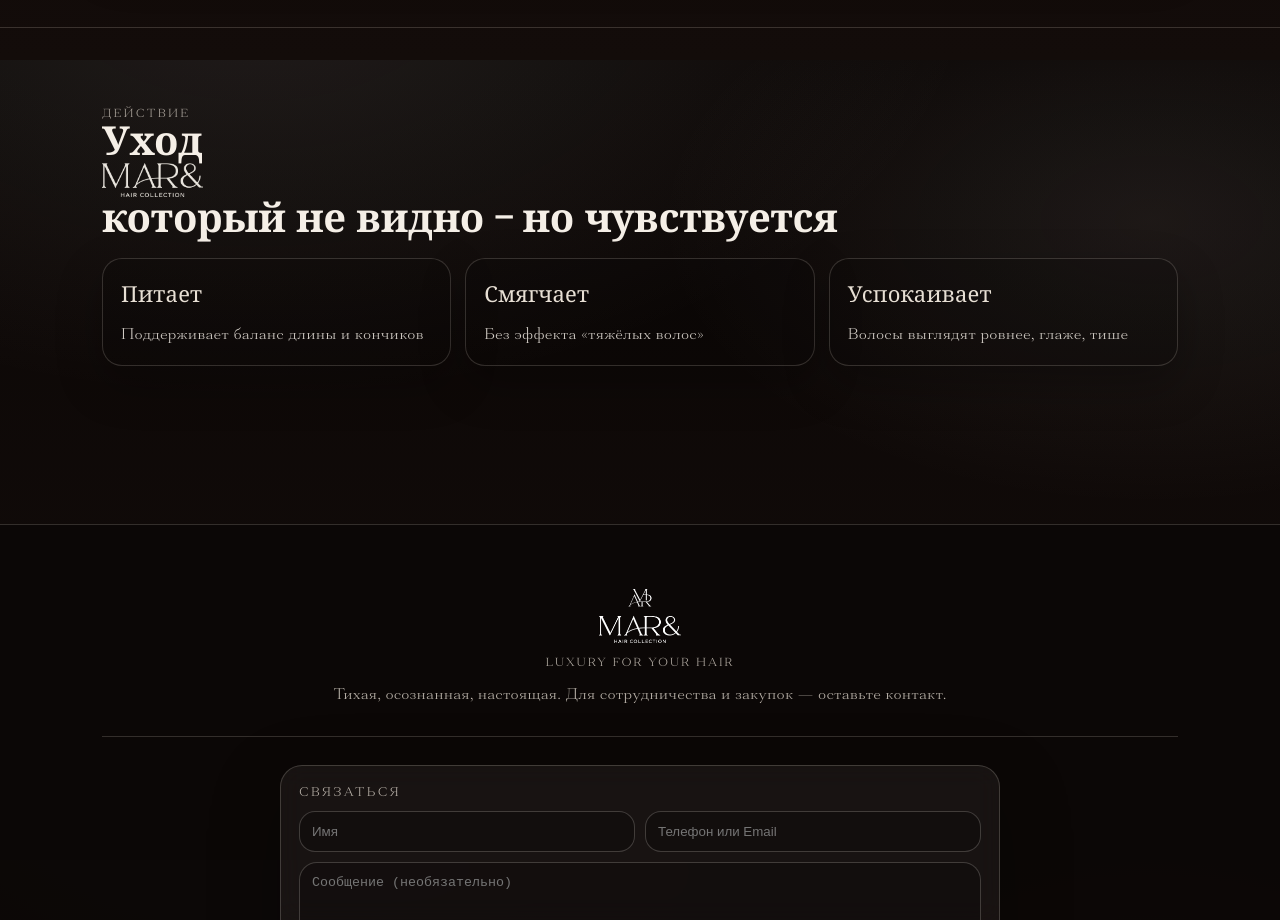
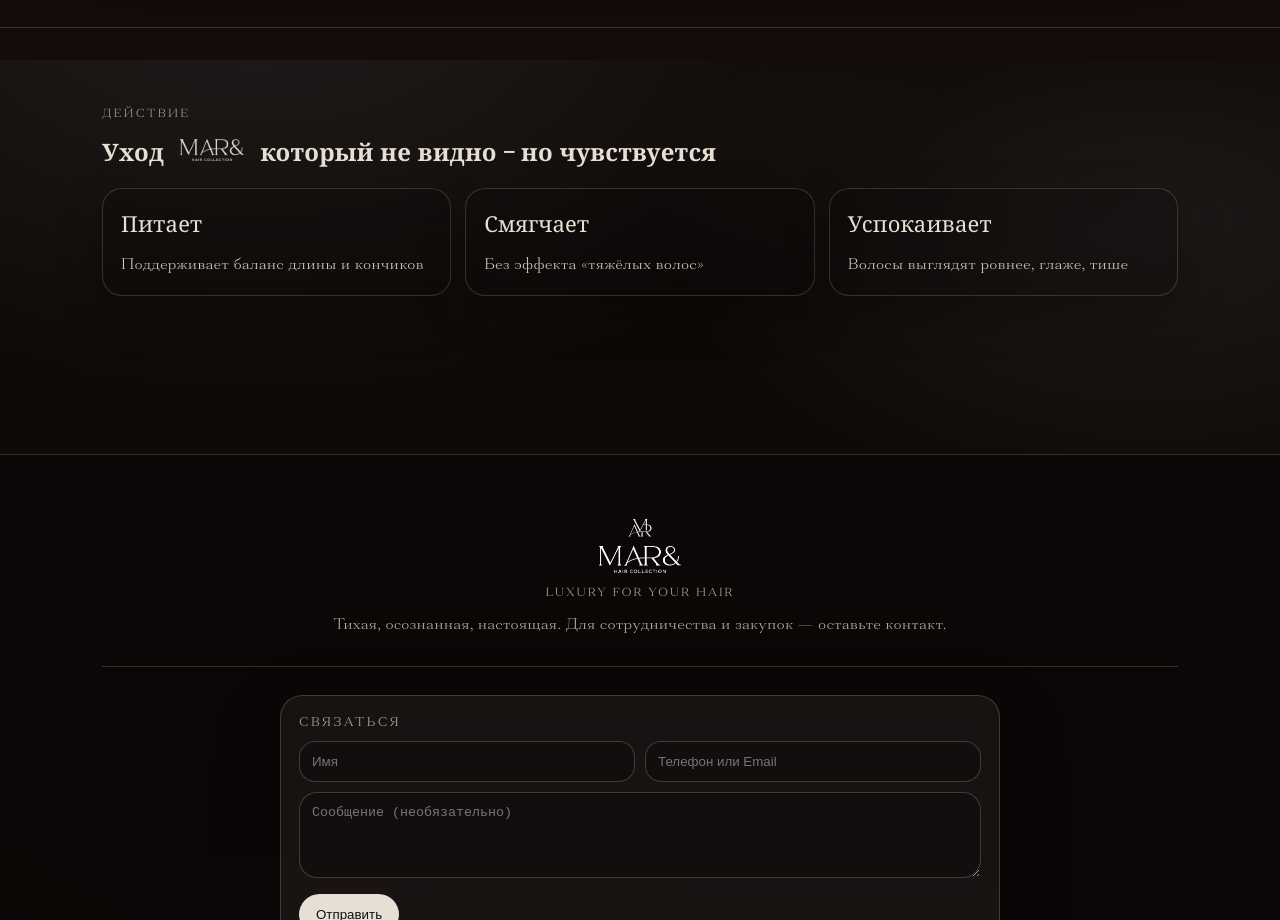
Before and after one commit to AlexShcherb1173/MAR-Cosmetic, a React (Vite) app: page / in a window 1280 px wide. Shown: the part 1540-2460 px from the top of the page. Built offline with nearby package versions, Linux system fonts and the light colour scheme.

Commit message:
init project

```diff
--- a/src/components/Ritual.jsx
+++ b/src/components/Ritual.jsx
@@ -12,13 +12,11 @@ export default function Ritual() {
     return (
         <Section>
             <div className="kicker">Действие</div>
-            <h2 className="h2 titleWithLogo">
+            <h2 className="ritualTitle">
                 Уход
-                <img
-                    src={logoLight}
-                    alt="MAR&"
-                    className="brandLogo"
-                />
+                <span className="ritualBrand">
+                <img src={logoLight} alt="MAR&" />
+                </span>
                 который не видно — но чувствуется
             </h2>
 
--- a/src/styles/components.css
+++ b/src/styles/components.css
@@ -267,3 +267,34 @@
     opacity: .92;
     border-color: rgba(231,223,212,.35);
 }
+
+.ritualTitle {
+    display: flex;
+    align-items: baseline;
+    gap: 12px;
+
+    font-family: "BavariaGates", ui-serif, Georgia, "Times New Roman", serif;);
+    line-height: 1.15;
+    color: var(--beige);
+
+    white-space: nowrap; /* 💡 если прям строго в одну строку */
+}
+
+.ritualBrand {
+    display: inline-flex;
+    align-items: baseline;
+}
+
+.ritualBrand img {
+    height: 0.9em;      /* 👈 магия: подстраивается под текст */
+    width: auto;
+    margin: 0 4px;
+    vertical-align: baseline;
+}
+
+@media (max-width: 720px) {
+    .ritualTitle {
+        flex-wrap: wrap;
+        white-space: normal;
+    }
+}
```
